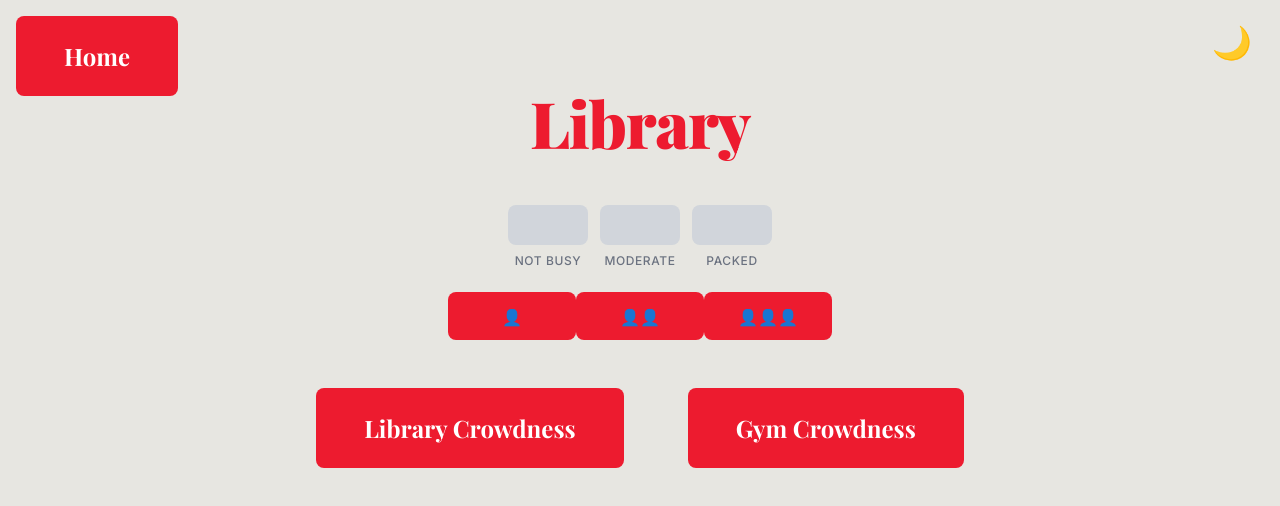
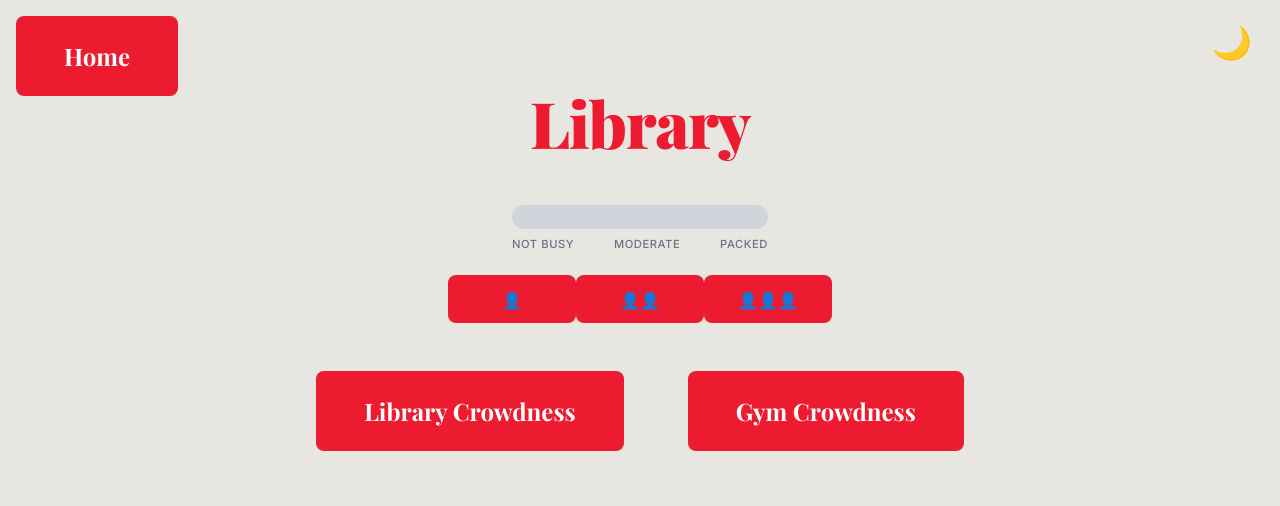
Before and after one commit to KyunSC/crowd-check, an Angular app: page /library-page in a window 1280 px wide. Shown: the top 506 px of the page. Built offline with nearby package versions, Linux system fonts and the light colour scheme.

Commit message:
Made the meter look way better

```diff
--- a/src/app/components/crowd-meter/crowd-meter.css
+++ b/src/app/components/crowd-meter/crowd-meter.css
@@ -1,52 +1,62 @@
 .meter {
   display: flex;
-  gap: 0.75rem;
+  flex-direction: column;
+  gap: 0.5rem;
   padding: 1.5rem 0;
+  width: 16rem;
 }
 
-.segment-wrapper {
-  display: flex;
-  flex-direction: column;
-  align-items: center;
-  gap: 0.5rem;
+.track {
+  height: 1.5rem;
+  border-radius: 999px;
+  background-color: #d1d5db;
+  overflow: hidden;
+  transition: box-shadow 0.3s ease;
 }
 
-.segment {
-  width: 5rem;
-  height: 2.5rem;
-  border-radius: 8px;
-  background-color: #d1d5db;
-  transition: background-color 0.3s ease, box-shadow 0.3s ease;
-}
-
-:host-context(body.dark-theme) .segment {
+:host-context(body.dark-theme) .track {
   background-color: #374151;
 }
 
-.segment-green.active {
-  background-color: #22c55e;
-  box-shadow: 0 0 12px rgba(34, 197, 94, 0.5);
+.fill {
+  height: 100%;
+  width: 0;
+  border-radius: 999px;
+  transition: width 0.4s ease, background-color 0.4s ease;
 }
 
-.segment-yellow.active {
-  background-color: #eab308;
-  box-shadow: 0 0 12px rgba(234, 179, 8, 0.5);
+.fill.level-1 {
+  width: 33.33%;
+  background-color: #22c55e;
+  box-shadow: 0 0 12px rgba(34, 197, 94, 0.4);
 }
 
-.segment-red.active {
-  background-color: #ef4444;
-  box-shadow: 0 0 12px rgba(239, 68, 68, 0.5);
+.fill.level-2 {
+  width: 66.66%;
+  background-color: #eab308;
+  box-shadow: 0 0 12px rgba(234, 179, 8, 0.4);
 }
 
-.segment-label {
+.fill.level-3 {
+  width: 100%;
+  background-color: #ef4444;
+  box-shadow: 0 0 12px rgba(239, 68, 68, 0.4);
+}
+
+.labels {
+  display: flex;
+  justify-content: space-between;
+}
+
+.label {
   font-family: 'Inter', sans-serif;
-  font-size: 0.75rem;
+  font-size: 0.7rem;
   font-weight: 500;
   color: #6b7280;
   text-transform: uppercase;
   letter-spacing: 0.05em;
 }
 
-:host-context(body.dark-theme) .segment-label {
+:host-context(body.dark-theme) .label {
   color: #9ca3af;
 }
--- a/src/app/components/crowd-meter/crowd-meter.html
+++ b/src/app/components/crowd-meter/crowd-meter.html
@@ -1,14 +1,10 @@
 <div class="meter">
-  <div class="segment-wrapper">
-    <div class="segment segment-green" [class.active]="level >= 1"></div>
-    <span class="segment-label">Not busy</span>
+  <div class="track">
+    <div class="fill" [class.level-1]="level === 1" [class.level-2]="level === 2" [class.level-3]="level === 3"></div>
   </div>
-  <div class="segment-wrapper">
-    <div class="segment segment-yellow" [class.active]="level >= 2"></div>
-    <span class="segment-label">Moderate</span>
-  </div>
-  <div class="segment-wrapper">
-    <div class="segment segment-red" [class.active]="level >= 3"></div>
-    <span class="segment-label">Packed</span>
+  <div class="labels">
+    <span class="label">Not busy</span>
+    <span class="label">Moderate</span>
+    <span class="label">Packed</span>
   </div>
 </div>
```
